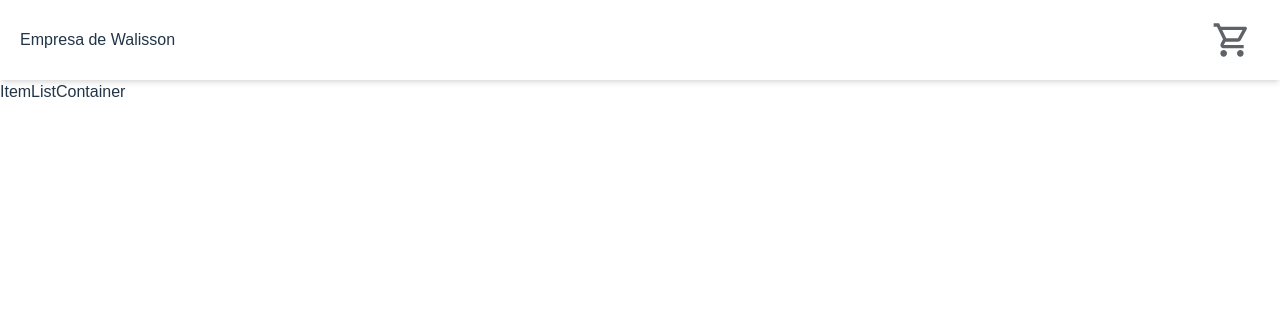
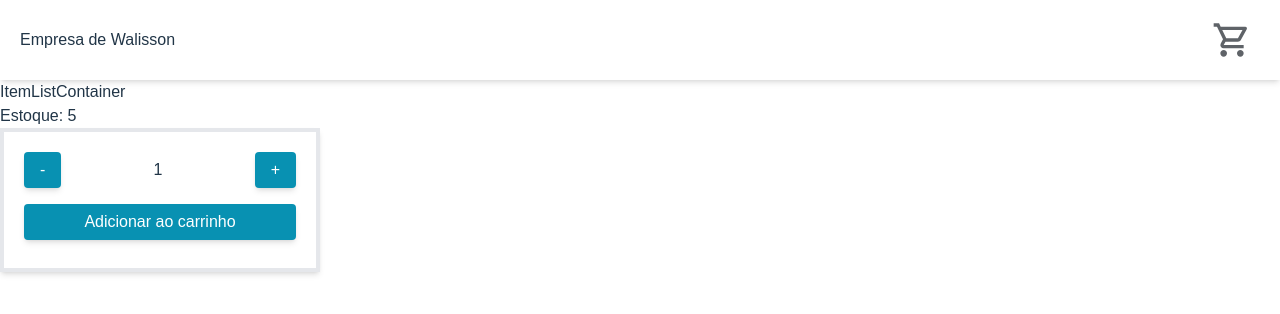
Before and after one commit to Walisson-Vilela/CoderHouse-project, a React (Vite) app in the folder e-commerce/: page / in a window 1280 px wide. Shown: the top 314 px of the page. Built offline with nearby package versions, Linux system fonts and the light colour scheme; a web font is replaced by a local one.

Commit message:
itemcount component created
itemcount component created

```diff
--- a/e-commerce/src/App/App.tsx
+++ b/e-commerce/src/App/App.tsx
@@ -1,4 +1,5 @@
 import { Header } from "./Header/Navbar";
+import ItemCount from "./Section/ItemCount";
 import ItemListContainer from "./Section/ItemListContainer";
 
 function App() {
@@ -7,6 +8,8 @@ function App() {
     <div className="w-screen">
       <Header name={"Walisson"} />
       <ItemListContainer />
+      <ItemCount />
+
     </div>
   );
 }
--- a/e-commerce/src/App/Section/PurchaseSummary.tsx
+++ b/e-commerce/src/App/Section/ItemCount.tsx
@@ -1,7 +1,7 @@
 import { useEffect, useState } from "react";
 import Button from "../../components/Button";
 
-const PurchaseSummary = () => {
+const ItemCount = () => {
   const [count, setCount] = useState<number>(1);
   const [value, setValue] = useState<number>(0);
   const [stock, setStock] = useState<number>(5);
@@ -21,33 +21,33 @@ const PurchaseSummary = () => {
   }, [count]);
 
   return (
-    <section className="col-span-2 min-h-4 border-4 h-36 border-white rounded-md flex flex-col justify-between items-left p-5 bg-gradient-to-t from-blue-950/60 to-blue-300/40 shadow-md">
-      <div className="flex flex-row justify-between">
-        <div className="flex flex-row ">
-          <div className="mr-4">Quantidade: </div>
+    <section >
+      <span>Estoque: {stock}</span>
+      <div className="w-3/12 col-span-2 min-h-4 border-4 h-36 flex flex-col justify-between items-left p-5 shadow-md">
+      <div className="flex flex-col justify-between">
+        <div className="flex flex-row mb-4 w-full justify-between items-center">
           <Button
             disabled={false}
             onClick={() => handleClick("subtract")}
             name="-"
           />
-          <span className="mx-4">{count}</span>
+          <span className="mx-4 w-full text-center">{count}</span>
           <Button
             disabled={count >= stock}
             onClick={() => handleClick("add")}
             name="+"
           />
-          <span className="mx-4">R${value}</span>
         </div>
-        <span>Estoque: {stock}</span>
+
         <Button
           disabled={false}
           onClick={() => handleClick("add")}
-          name="Adicionar ao baú"
+          name="Adicionar ao carrinho"
         />
       </div>
-      <span>Inventário: 0</span>
+      </div>
     </section>
   );
 };
 
-export default PurchaseSummary;
+export default ItemCount;
--- a/e-commerce/src/components/Button.tsx
+++ b/e-commerce/src/components/Button.tsx
@@ -15,12 +15,10 @@ const Button = ({ name, onClick, disabled }: Iprops) => {
       disabled={disabled}
       onMouseEnter={() => setIsHovered(true)}
       onMouseLeave={() => setIsHovered(false)}
-      className={`h-9 items-center flex border-2 border-t-white rounded-md px-2 shadow-md transition-transform duration-110 ${
-        isHovered ? 'transform scale-105' : ''
-      } ${
+      className={`text-white h-9 items-center flex rounded p-4 shadow-md text-center justify-center ${
         disabled
-          ? "bg-gray-400 cursor-not-allowed" // Cor e estilo quando desabilitado
-          : "bg-gradient-to-t from-blue-800 to-blue-300 border-indigo-400"
+          ? "bg-gray-400 cursor-not-allowed"
+          : "bg-primaryColor"
       }`}
     >
       {name}
```
Also changed, not shown: e-commerce/src/images/trunk.png (deleted).
